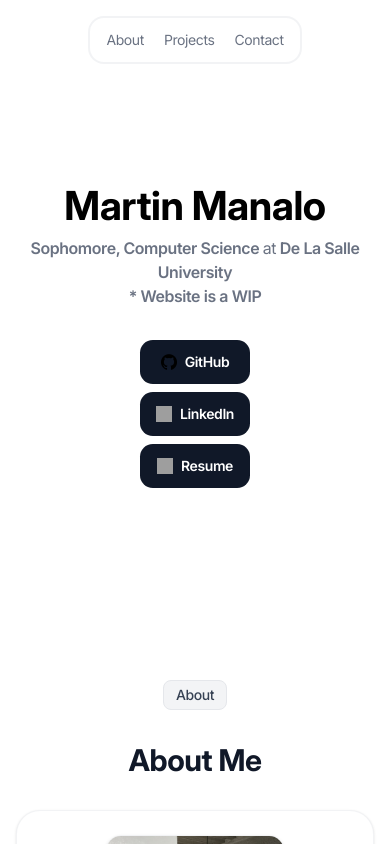
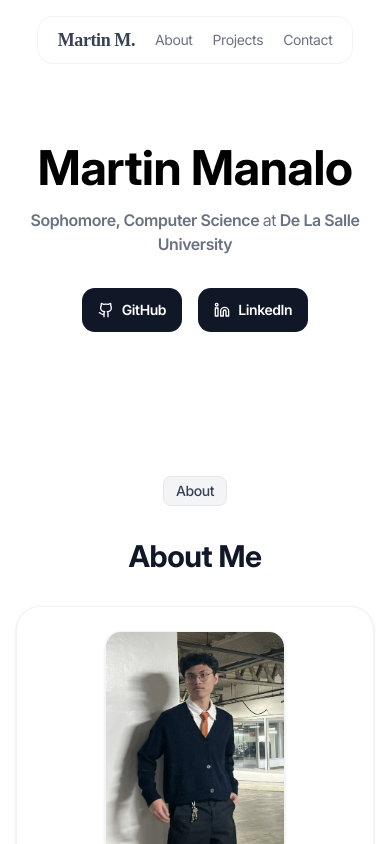
Before and after one commit to martinmnlx/portfolio, a React (Vite) app: page / in a window 390 px wide. Shown: the top 844 px of the page. Built offline with nearby package versions, Linux system fonts and the light colour scheme; grey boxes are pictures that could not be loaded; a web font is replaced by a local one.

Commit message:
polished navbar

```diff
--- a/src/components/NavBar.jsx
+++ b/src/components/NavBar.jsx
@@ -3,18 +3,18 @@ function NavBar() {
     <nav className="sticky top-4 md:top-8 z-50 flex justify-center w-full px-4">
       <div className="
         flex justify-center items-center
-        h-12 md:h-16 w-fit gap-1 md:gap-2 px-2 md:px-4
-        border-2 border-gray-200/50 rounded-2xl
+        h-12 md:h-16 w-fit gap-1 md:gap-2 px-3 md:px-4
+        border border-gray-200/50 rounded-2xl
         bg-white/50 backdrop-blur-md
         flex-wrap md:flex-nowrap
       ">
-        <a href="#" className="hidden md:block font-mono text-gray-700 font-bold text-lg md:text-xl px-2 md:px-4">
+        <a href="#" className="md:block font-mono text-gray-700 font-bold text-lg md:text-xl px-2 md:px-4">
           Martin M.
         </a>
 
         <a href="#about" className='
           font-body text-gray-500
-          px-2 md:px-4 py-1 md:py-2 rounded-[0.8rem] text-sm md:text-base
+          px-2 md:px-4 py-1 md:py-2 rounded-lg text-sm md:text-base
           transition-all duration-200
           hover:bg-white/50 hover:text-black hover:shadow-sm
         '>
@@ -23,7 +23,7 @@ function NavBar() {
 
         <a href="#projects" className='
           font-body text-gray-500
-          px-2 md:px-4 py-1 md:py-2 rounded-[0.8rem] text-sm md:text-base
+          px-2 md:px-4 py-1 md:py-2 rounded-lg text-sm md:text-base
           transition-all duration-200
           hover:bg-white/50 hover:text-black hover:shadow-sm
         '>
@@ -32,7 +32,7 @@ function NavBar() {
 
         <a href="#contact" className='
           font-body text-gray-500
-          px-2 md:px-4 py-1 md:py-2 rounded-[0.8rem] text-sm md:text-base
+          px-2 md:px-4 py-1 md:py-2 rounded-lg text-sm md:text-base
           transition-all duration-200
           hover:bg-white/50 hover:text-black hover:shadow-sm
         '>
--- a/src/components/main/HeroSection.jsx
+++ b/src/components/main/HeroSection.jsx
@@ -1,25 +1,25 @@
+import { Github, Linkedin } from 'lucide-react';
+
 function HeroSection({ id }) {
   const links = [
-    { label: 'GitHub', url: 'https://github.com/martinmnlx', icon: '../src/assets/images/github.png' },
-    { label: 'LinkedIn', url: 'https://www.linkedin.com/in/martin-d-manalo/', icon: '💼' },
-    { label: 'Resume', url: '../src/assets/CV_MANALO_CARLMARTIN.pdf', icon: '📄' }
+    { label: 'GitHub', url: 'https://github.com/martinmnlx', Icon: Github },
+    { label: 'LinkedIn', url: 'https://www.linkedin.com/in/martin-d-manalo/', Icon: Linkedin },
   ];
 
   return (
     <>
-      <section id={id} className='w-full flex flex-col justify-center items-center pt-[6rem] md:pt-[12rem] pb-[4rem] md:pb-[8rem] px-[1rem] md:px-[2rem]'>
-        <div className='flex justify-center mb-[2rem]'>
-        </div>
-        <h1 className='text-[2.5rem] md:text-[4rem] lg:text-[8rem] font-body font-bold text-center'>
+      <section id={id} className='w-full flex flex-col justify-center items-center pt-24 md:pt-48 pb-4 md:pb-16 px-4 md:px-8'>
+        <h1 className='text-5xl md:text-9xl font-body font-bold text-center mb-4'>
           Martin Manalo
         </h1>
-        <h2 className='text-[1rem] md:text-[1.5rem] font-body font-semibold text-gray-500 text-center mb-[2rem] md:mb-[6rem]'>
-          Sophomore, Computer Science <span className="font-normal">at</span> De La Salle University<br></br>
-          * Website is a WIP
+        <h2 className='text-[1rem] md:text-[1.5rem] font-body font-semibold text-gray-500 text-center mb-8 md:mb-24'>
+          Sophomore, Computer Science <span className="font-normal">at</span> De La Salle University
         </h2>
 
-        <div className='flex flex-col sm:flex-row gap-2 md:gap-4 flex-wrap justify-center'>
-          {links.map((link) => (
+        <div className='flex flex-row gap-4 md:gap-4 flex-wrap justify-center'>
+          {links.map((link) => {
+            const { Icon } = link;
+            return (
               <a
                 key={link.label}
                 href={link.url}
@@ -27,10 +27,11 @@ function HeroSection({ id }) {
                 rel="noreferrer"
                 className='flex items-center justify-center gap-2 px-4 py-3 bg-gray-900 text-white font-body font-semibold rounded-[0.8rem] hover:bg-gray-800 transition-colors duration-200 whitespace-nowrap'
               >
-              <img src={link.icon} className="w-4 h-4"></img>
+                <Icon size={16} strokeWidth={2} />
                 <span className='text-sm md:text-base'>{link.label}</span>
               </a>
-          ))}
+            );
+        })}
         </div>
       </section>
     </>
--- a/src/components/main/ProjectsSection.jsx
+++ b/src/components/main/ProjectsSection.jsx
@@ -31,7 +31,7 @@ function ProjectsSection({ id }) {
         </span>
       </div>
       <h1 className="font-body text-3xl md:text-5xl font-bold text-gray-900 mb-[2rem] text-center">
-        Project Gallery
+        Project Gallery (Placeholder)
       </h1>
 
       <div className="overflow-x-auto pb-4 scrollbar-hide w-full -mx-[1rem] md:-mx-[2rem] px-[1rem] md:px-[2rem]">
```
Lines whose indentation alone changed are shown as unchanged.
